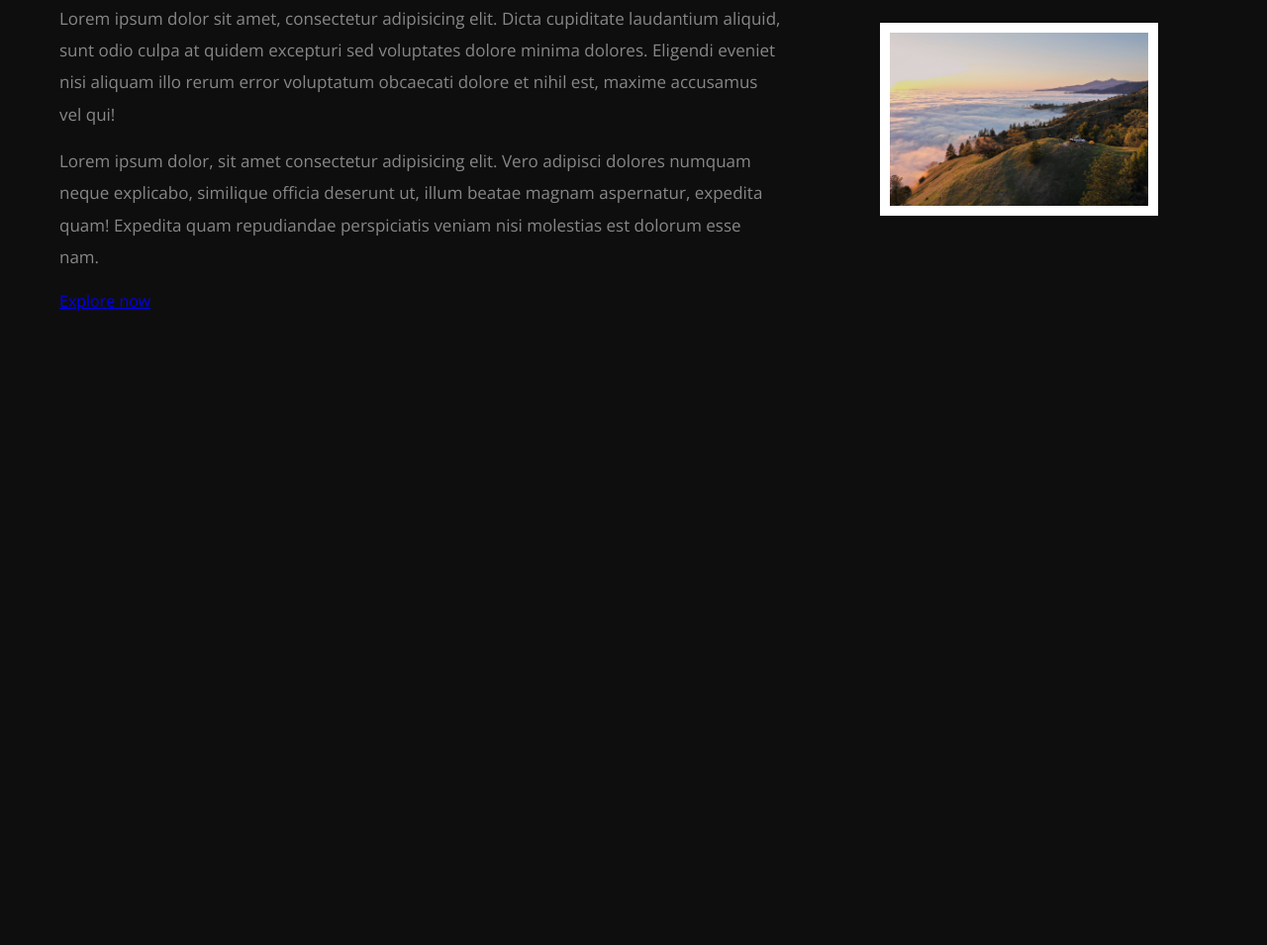
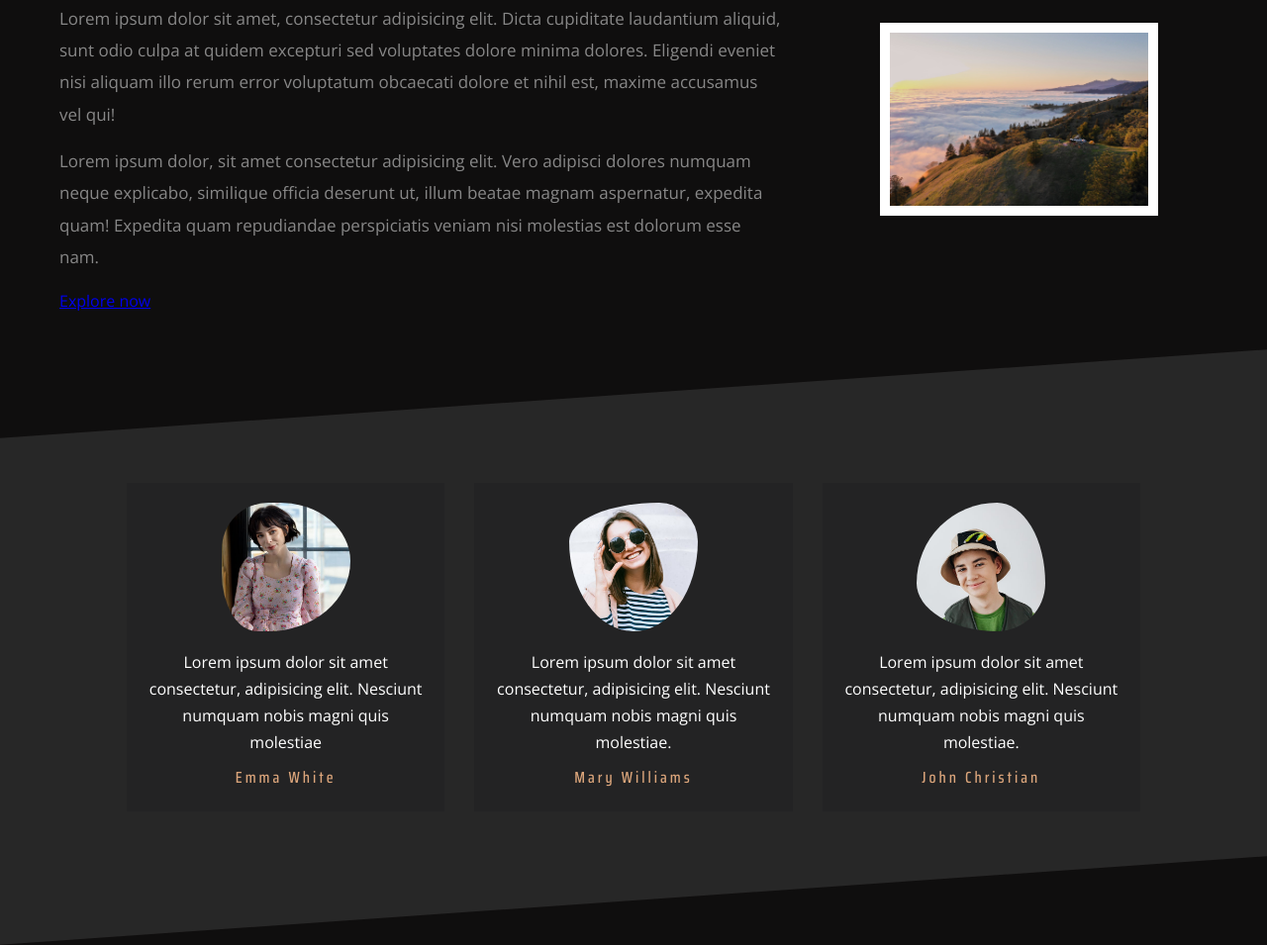
Before and after one commit to NithishKumar-13/Picxellence, a plain HTML site: page index.html in a window 1280 px wide. Shown: the part 1523-2478 px from the top of the page at 99% size. Before the commit the page ends 1841 px from the top, so only its background shows below. Drawn offline with nearby package versions, Linux system fonts and the light colour scheme; a web font is replaced by a local one.

Commit message:
add and style testimonial section

```diff
--- a/index.html
+++ b/index.html
@@ -114,5 +114,24 @@
             </div>
         </div>
     </section>
+    <section class="section-testimonial">
+        <div class="testimonial">
+            <div class="user user--1">
+                <img src="img/user-1.jpeg" alt="Emma White" class="user__pic user__pic--1">
+                <div class="user__review">Lorem ipsum dolor sit amet consectetur, adipisicing elit. Nesciunt numquam nobis magni quis molestiae</div>
+                <p class="user__name">Emma White</p>
+            </div>
+            <div class="user user--2">
+                <img src="img/user-2.jpeg" alt="Mary Williams" class="user__pic user__pic--2">
+                <div class="user__review">Lorem ipsum dolor sit amet consectetur, adipisicing elit. Nesciunt numquam nobis magni quis molestiae.</div>
+                <p class="user__name">Mary Williams</p>
+            </div>
+            <div class="user user--3">
+                <img src="img/user-3.jpeg" alt="John Christian" class="user__pic user__pic--3">
+                <div class="user__review">Lorem ipsum dolor sit amet consectetur, adipisicing elit. Nesciunt numquam nobis magni quis molestiae.</div>
+                <p class="user__name">John Christian</p>
+            </div>
+        </div>
+    </section>
 </body>
 </html>
--- a/scss/pages/_home.scss
+++ b/scss/pages/_home.scss
@@ -1,7 +1,78 @@
+/////////////////////////////////////////////
+/////// SECTION ADVENTURES
 .section-adventures {
     margin-top: 10rem;
 }
 
+
+/////////////////////////////////////////////
+/////// SECTION ALBUM
 .section-album {
     margin-top: 15rem;
 }
+
+
+/////////////////////////////////////////////
+/////// SECTION TESTIMONIAL
+.section-testimonial {
+    margin-top: 8rem;
+    background-color: rgba($color-white,.1);
+    transform: skewY(-4deg);
+    padding: 4rem 0;
+}
+
+.testimonial {
+    transform: skewY(4deg);
+    display: grid;
+    grid-template-columns: repeat(auto-fit, minmax(20ch,1fr));
+    gap: 3rem;
+    width: 80%;
+    max-width: 120rem;
+    margin: 0 auto;
+    padding: 5rem 0;
+
+    &:hover .user:not(:hover) {
+        transform: scale(.89);
+    }
+
+    .user {
+        background-color: rgba(16, 14, 26, 0.15);
+        padding: 2rem;
+        text-align: center;
+        transition: all .3s;
+
+        &:hover {
+            transform: scale(1.12);
+        }
+
+        &__pic {
+           width: 13rem;
+           height: 13rem;
+           object-fit: cover;
+
+           &--1 {
+               border-radius: 40% 60% 70% 30% / 40% 50% 60% 50%;
+           }
+
+           &--2 {
+               border-radius: 70% 30% 50% 50% / 30% 30% 70% 70%;
+           }
+
+           &--3 {
+               border-radius: 100% 60% 60% 100% / 100% 100% 60% 60%;
+           }
+        }
+
+        &__review {
+            font-size: 1.6rem;
+            margin: 1rem 0;
+        }
+
+        &__name {
+            font-family: $font-tertiary;
+            color: $color-sandal;
+            font-size: 1.6rem;
+            letter-spacing: 3px;
+        }
+    }
+}
```
Also changed, not shown: css/style.css, 1 other file.
